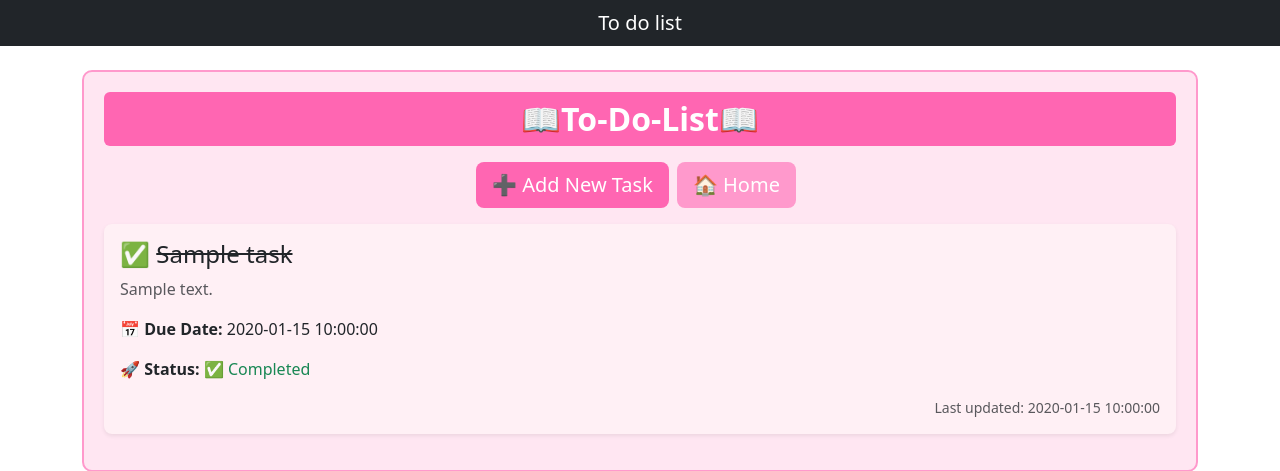
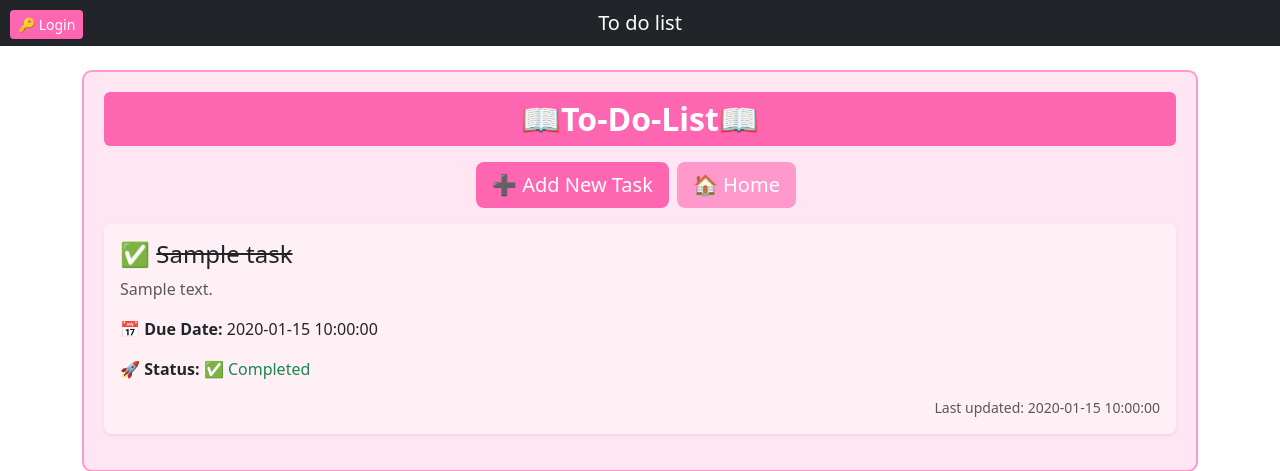
Before and after one commit to pittachiox/pittaweb, a Flask app: page / in a window 1280 px wide. Shown: the top 471 px of the page. Run offline with Flask 3, Linux system fonts and the light colour scheme; tables that the repository leaves empty hold one stand-in row (values such as "Sample post"); some libraries are stand-ins or nearby versions.

Commit message:
add login button

```diff
--- a/templates/index.html
+++ b/templates/index.html
@@ -1,6 +1,12 @@
 {% extends 'base.html' %}
 
 {% block body %}
+<!-- ปุ่ม Login ที่มุมบนซ้าย -->
+<a href="{{ url_for('login') }}" class="btn btn-sm text-white"
+   style="position: fixed; top: 10px; left: 10px; background-color: #ff66b2; border: none; z-index: 1000;">
+    🔑 Login
+</a>
+
 <div class="container mt-4" style="background-color: #ffe6f2; border: 2px solid #ff99cc; border-radius: 10px; padding: 20px;">
     <h2 class="text-center fw-bold text-white p-2 rounded" style="background-color: #ff66b2;">
         📖To-Do-List📖
@@ -34,7 +40,6 @@
                 {% endif %}
             </h4>
 
-
             <p class="card-text text-muted">{{ task.description }}</p>
             <p><strong>📅 Due Date:</strong> {{ task.due_date or 'N/A' }}</p>
             <p><strong>🚀 Status:</strong>
@@ -48,9 +53,11 @@
             <div class="d-flex justify-content-between align-items-center">
                 <div>
                     {% if current_user.is_authenticated %}
+                        {% set button_color = '#ff99cc' if task.status == 'Completed' else '#ff66b2' %}
+
                         <form action="{{ url_for('toggle_complete', task_id=task.id) }}" method="post" class="d-inline">
                             <button type="submit" class="btn btn-sm text-white"
-                            style="background-color: {% if task.status == 'Completed' %}#ff99cc{% else %}#ff66b2{% endif %}; border: none;">
+                            style="background-color: {{ button_color }}; border: none;">
                                 {% if task.status == 'Completed' %}🔄 Mark as Pending{% else %}✔ Mark as Done{% endif %}
                             </button>
                         </form>
@@ -62,7 +69,6 @@
                             🗑 Delete
                         </a>
                     {% endif %}
-
                 </div>
                 <small class="text-muted">Last updated: {{ task.updated_date or 'N/A' }}</small>
             </div>
```
